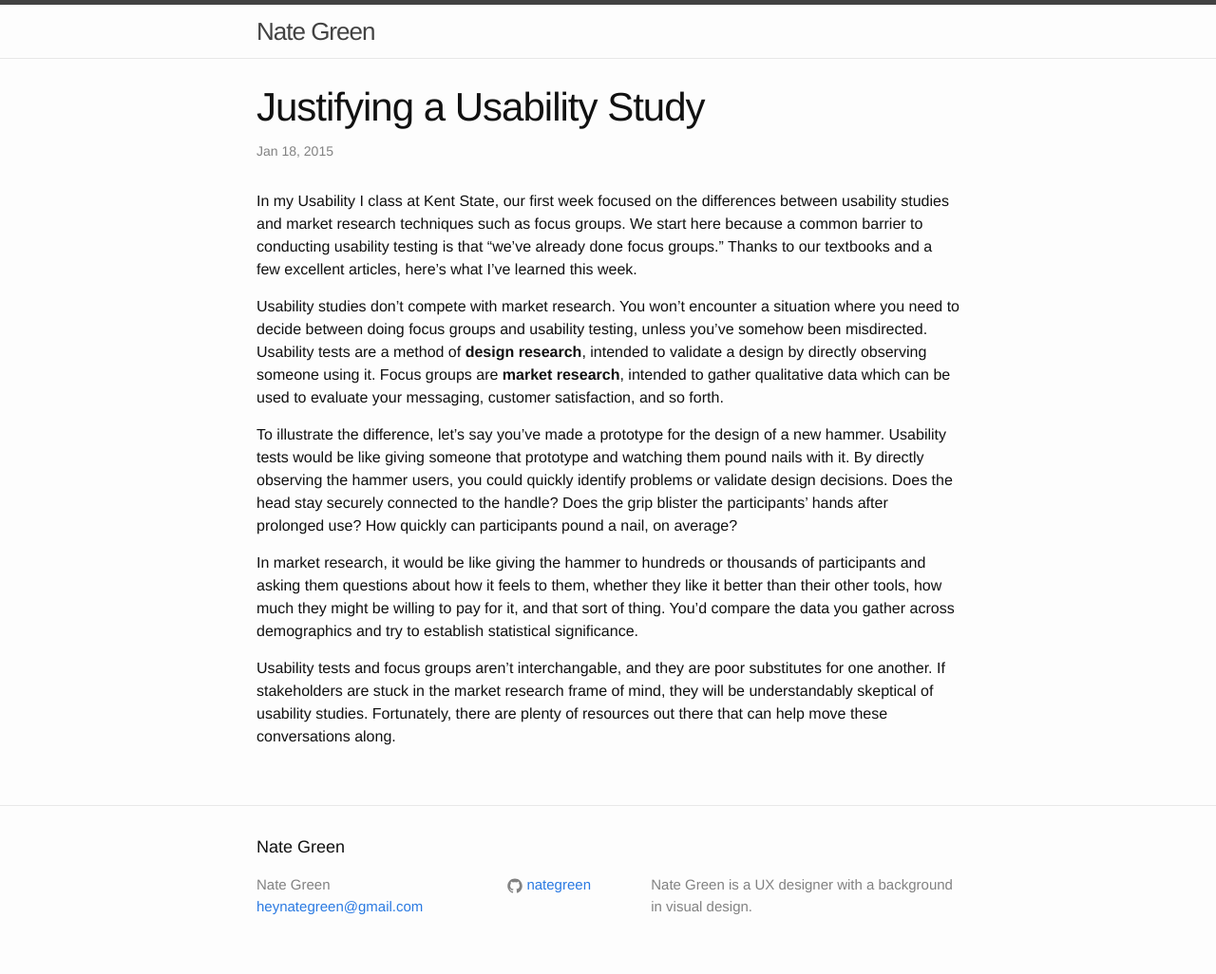
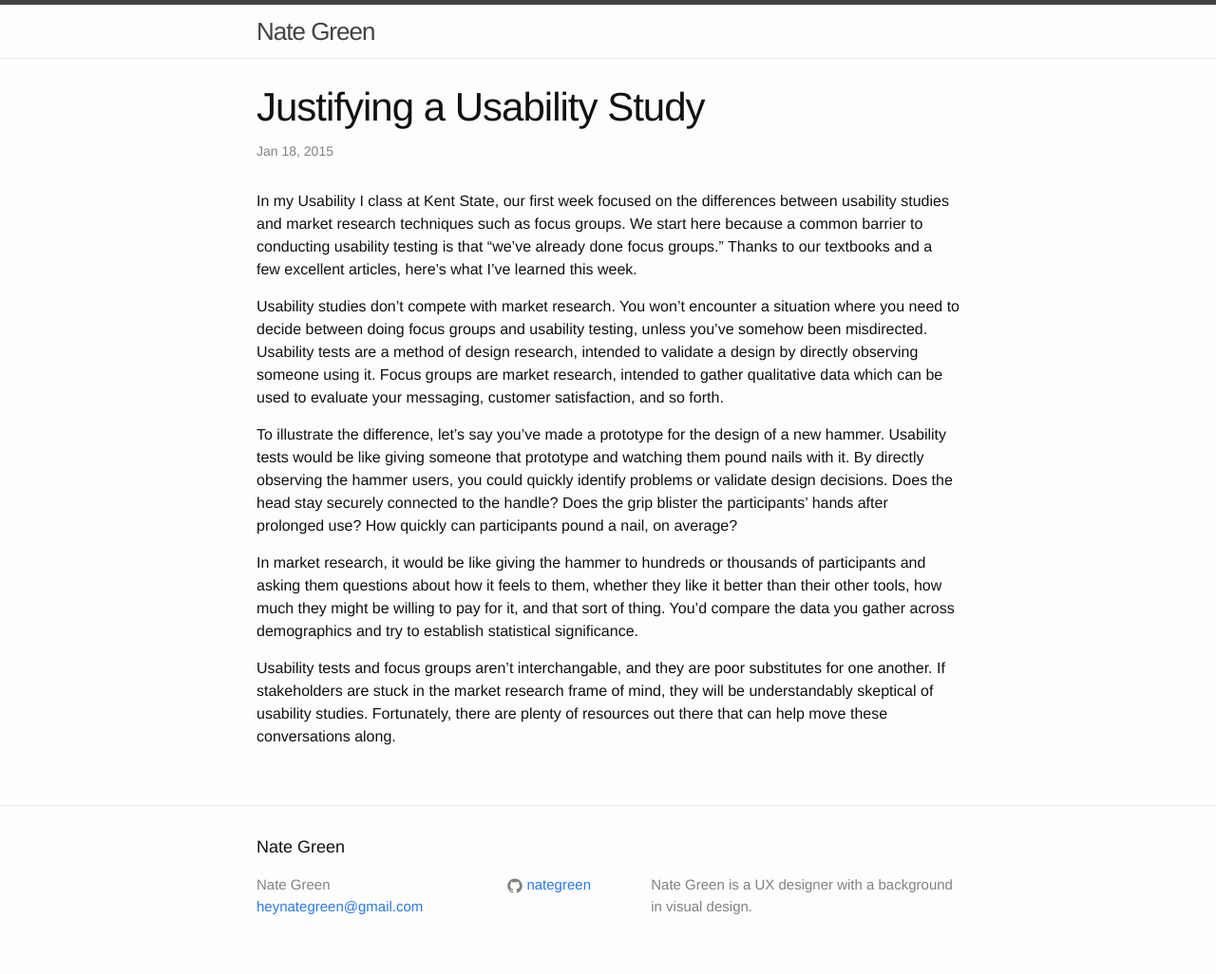
Before and after one commit to nategreen/old-website, a Jekyll site: the page built from _posts/2015-01-18-justifying-usability.md, in a window 1280 px wide. Shown: the whole page at 95% size. Built offline with Jekyll 4.4.1, drawn with Linux system fonts in a browser that asks for light colours.

Commit message:
add Meyer reset

```diff
--- a/_sass/_base.scss
+++ b/_sass/_base.scss
@@ -1,11 +1,50 @@
-/**
- * Reset some basic elements
- */
-body, h1, h2, h3, h4, h5, h6,
-p, blockquote, pre, hr,
-dl, dd, ol, ul, figure {
+/* http://meyerweb.com/eric/tools/css/reset/
+   v2.0 | 20110126
+   License: none (public domain)
+*/
+
+html, body, div, span, applet, object, iframe,
+h1, h2, h3, h4, h5, h6, p, blockquote, pre,
+a, abbr, acronym, address, big, cite, code,
+del, dfn, em, img, ins, kbd, q, s, samp,
+small, strike, strong, sub, sup, tt, var,
+b, u, i, center,
+dl, dt, dd, ol, ul, li,
+fieldset, form, label, legend,
+table, caption, tbody, tfoot, thead, tr, th, td,
+article, aside, canvas, details, embed,
+figure, figcaption, footer, header, hgroup,
+menu, nav, output, ruby, section, summary,
+time, mark, audio, video {
     margin: 0;
     padding: 0;
+    border: 0;
+    font-size: 100%;
+    font: inherit;
+    vertical-align: baseline;
+}
+/* HTML5 display-role reset for older browsers */
+article, aside, details, figcaption, figure,
+footer, header, hgroup, menu, nav, section {
+    display: block;
+}
+body {
+    line-height: 1;
+}
+ol, ul {
+    list-style: none;
+}
+blockquote, q {
+    quotes: none;
+}
+blockquote:before, blockquote:after,
+q:before, q:after {
+    content: '';
+    content: none;
+}
+table {
+    border-collapse: collapse;
+    border-spacing: 0;
 }
 
 
```
